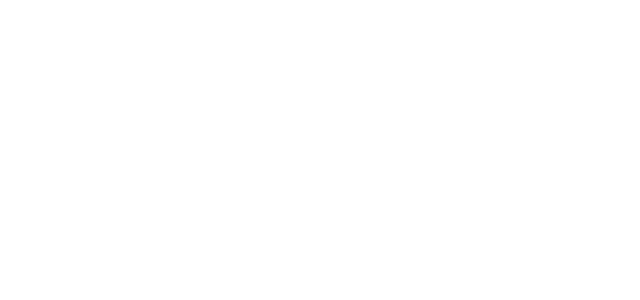
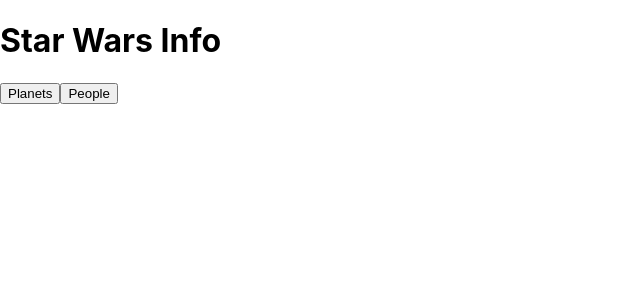
Before and after one commit to Marie-Carrere/starwars-app, a React (Create React App) app: page / in a window 1280 px wide. Shown: the top 300 px of the page, without its empty margins (0-640 px from the left). Built offline with nearby package versions, Linux system fonts and the light colour scheme.

Commit message:
:sparkles: Add Navbar component

```diff
--- a/src/App.js
+++ b/src/App.js
@@ -1,9 +1,14 @@
 import React from 'react';
+import Navbar from "./components/Navbar";
 
 function App() {
   return (
     <div className="App">
+      <h1>Star Wars Info</h1>
+      <Navbar />
+      <div className="content">
 
+      </div>
     </div>
   );
 }
--- /dev/null
+++ b/src/components/Navbar.js
@@ -0,0 +1,12 @@
+import React from "react";
+
+const Navbar = () => {
+  return (
+    <nav>
+      <button>Planets</button>
+      <button>People</button>
+    </nav>
+  )
+}
+
+export default Navbar;
```
Also changed, not shown: src/components/People.js (added), src/components/Planets.js (added), 1 other file (tests, documents, lock files or other folders).
